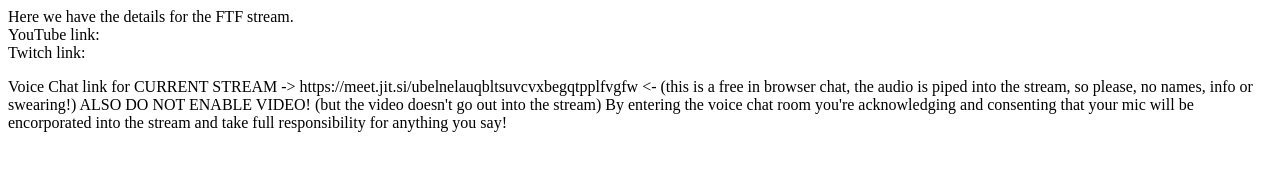
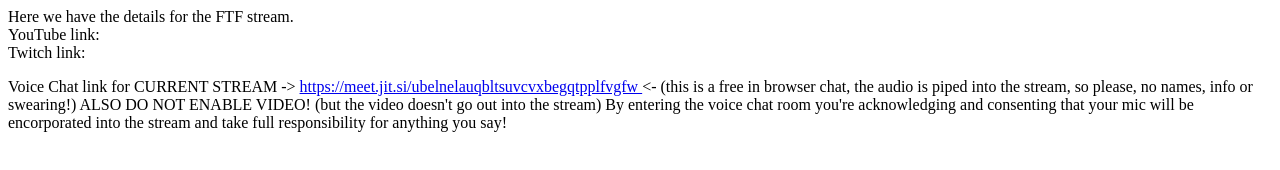
Before and after one commit to mrbananaftf/ftfstream, a plain HTML site: page index.html in a window 1280 px wide. Drawn offline with Linux system fonts and the light colour scheme.

Commit message:
Update index.html

```diff
--- a/index.html
+++ b/index.html
@@ -3,7 +3,7 @@ Here we have the details for the FTF stream.<br>
 YouTube link:<br>
 Twitch link:<br>
 <p>
-Voice Chat link for CURRENT STREAM -> https://meet.jit.si/ubelnelauqbltsuvcvxbegqtpplfvgfw <- (this is a free in browser chat, the audio is piped into the stream, so please, no names, info or swearing!) ALSO DO NOT ENABLE VIDEO! (but the video doesn't go out into the stream)
+Voice Chat link for CURRENT STREAM -> <a href=https://meet.jit.si/ubelnelauqbltsuvcvxbegqtpplfvgfw> https://meet.jit.si/ubelnelauqbltsuvcvxbegqtpplfvgfw </a> <- (this is a free in browser chat, the audio is piped into the stream, so please, no names, info or swearing!) ALSO DO NOT ENABLE VIDEO! (but the video doesn't go out into the stream)
 
 By entering the voice chat room you're acknowledging and consenting that your mic will be encorporated into the stream and take full responsibility for anything you say!
 </p>
```
